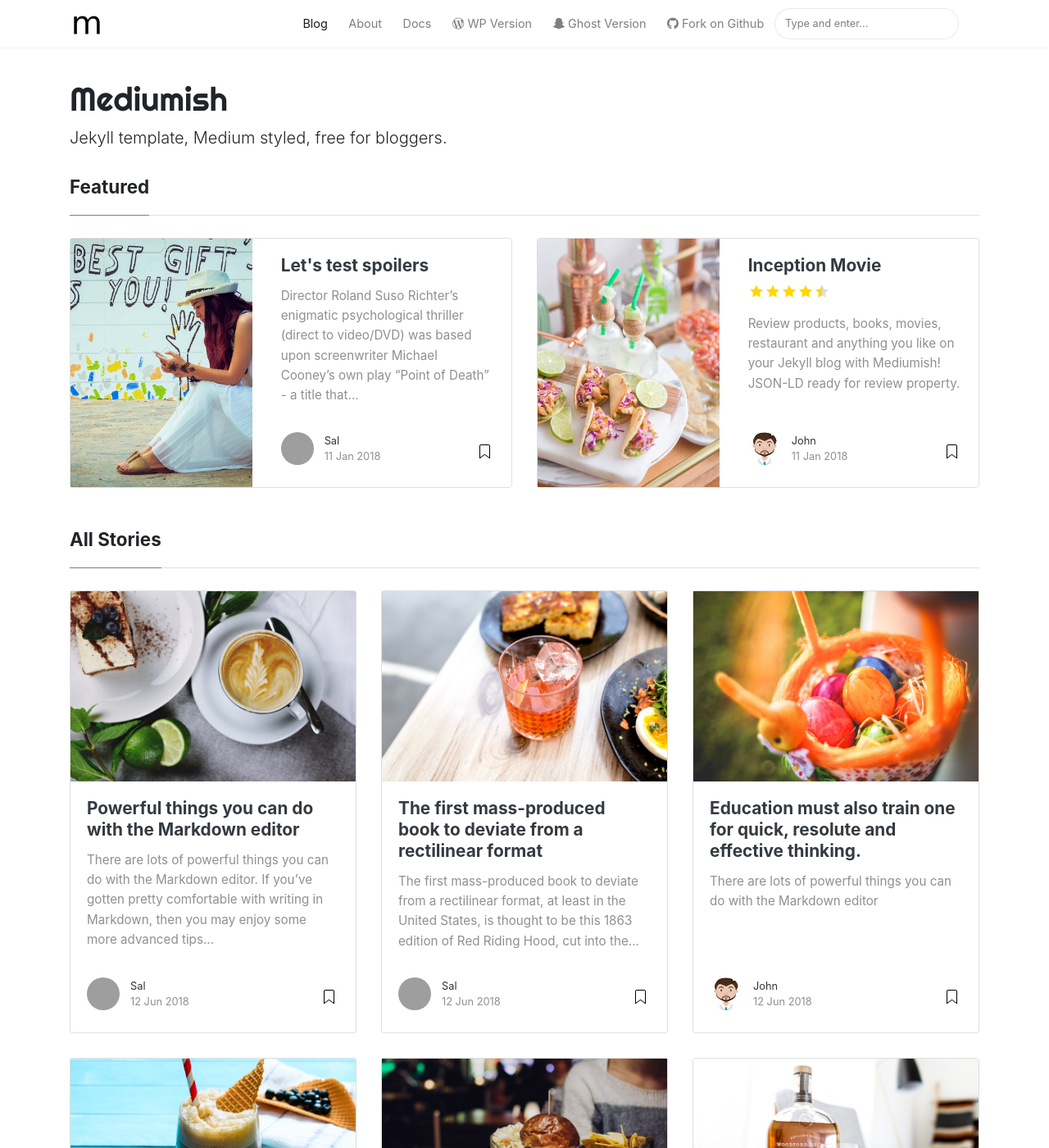
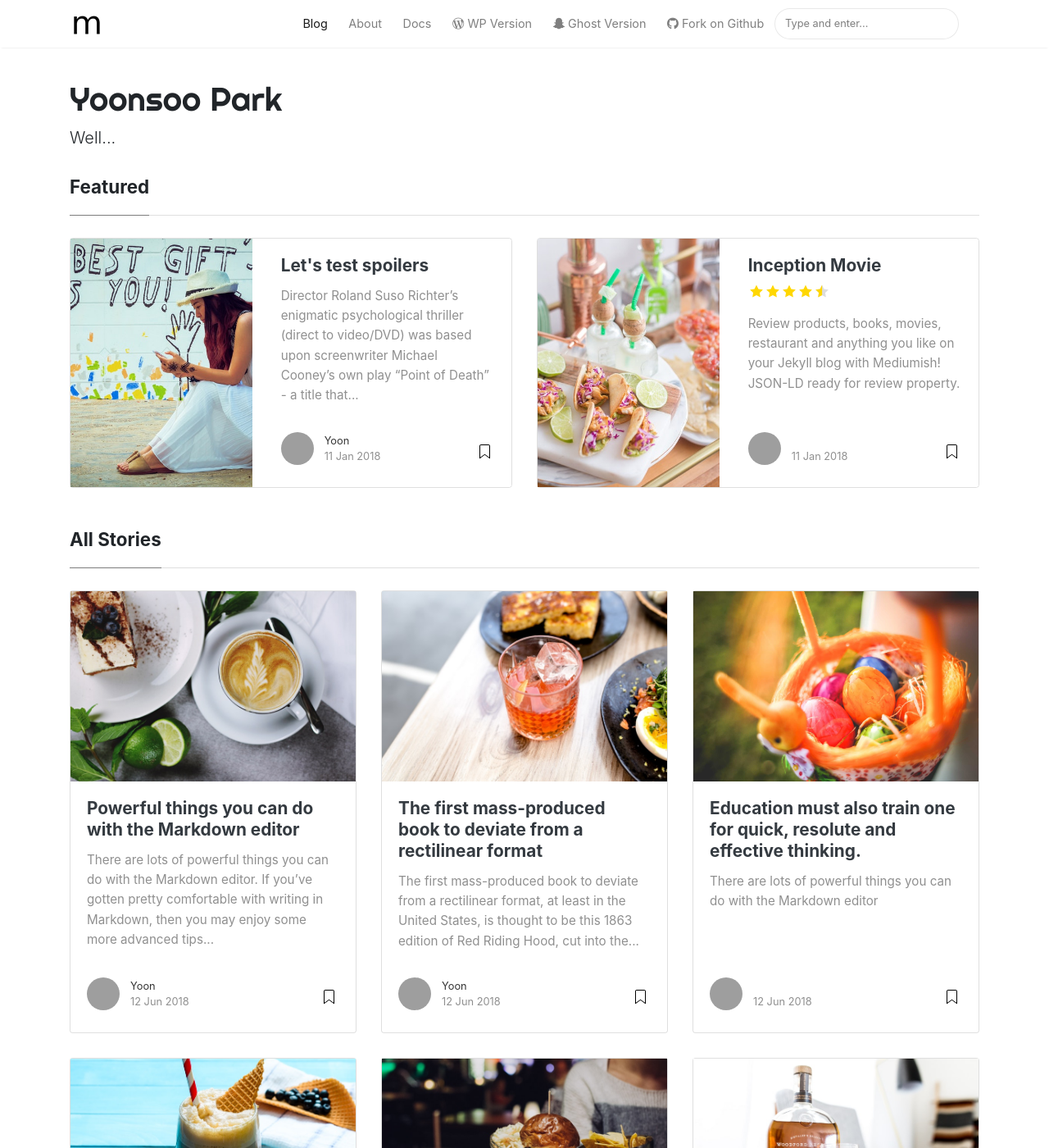
Before and after one commit to ypark9/ypark9.github.io, a Jekyll site: the page built from index.html, in a window 1280 px wide and 1400 px high. Shown: the whole window at 82% size. Built offline with Jekyll 4.4.1, drawn with Linux system fonts in a browser that asks for light colours; nearby versions of some CDN libraries; the list of posts is cut into pages by our own code; some of the changed text lies outside the part shown; grey boxes are pictures that could not be loaded.

Commit message:
config user info

```diff
--- a/_config.yml
+++ b/_config.yml
@@ -1,10 +1,10 @@
 # Site
-name: "Mediumish"
-title: "Mediumish"
-description: "Jekyll template, Medium styled, free for bloggers."
+name: "Yoonsoo Park"
+title: "Yoonsoo Park"
+description: "Well..."
 logo: 'assets/images/logo.png'
 favicon: 'assets/images/logo.png'
-baseurl: /mediumish-theme-jekyll
+baseurl:
 google_analytics: 'UA-46278016-1'
 disqus: 'demowebsite'
 mailchimp-list: 'https://wowthemes.us11.list-manage.com/subscribe/post?u=8aeb20a530e124561927d3bd8&amp;id=8c3d2d214b'
@@ -14,22 +14,13 @@ permalink: /:title/
 # Authors
 authors:
   sal:
-    name: Sal
-    display_name: Sal
+    name: Yoonsoo Park
+    display_name: Yoon
     gravatar: e56154546cf4be74e393c62d1ae9f9d4
     email: wowthemesnet@gmail.com
-    web: https://www.wowthemes.net
-    twitter: https://twitter.com/wowthemesnet
-    description: "Author of Mediumish, a Bootstrap Medium styled template available for WordPress, HTML, Ghost and Jekyll. You are currently previewing Jekyll template demo."
-  john:
-    name: John
-    display_name: John
-    avatar: 'assets/images/avatar.png'
-    gravatar: b1cc14991db7a456fcd761680bbc8f81
-    email: wowthemesnet@gmail.com
-    web: https://www.wowthemes.net
-    twitter: https://twitter.com/wowthemesnet
-    description: "This is the author box. Write a short description of the author here. You are currently previewing Mediumish demo, a Jekyll template compatible with Github pages."
+    web:
+    twitter:
+    description: ""
 
 # Plugins
 plugins:
```
